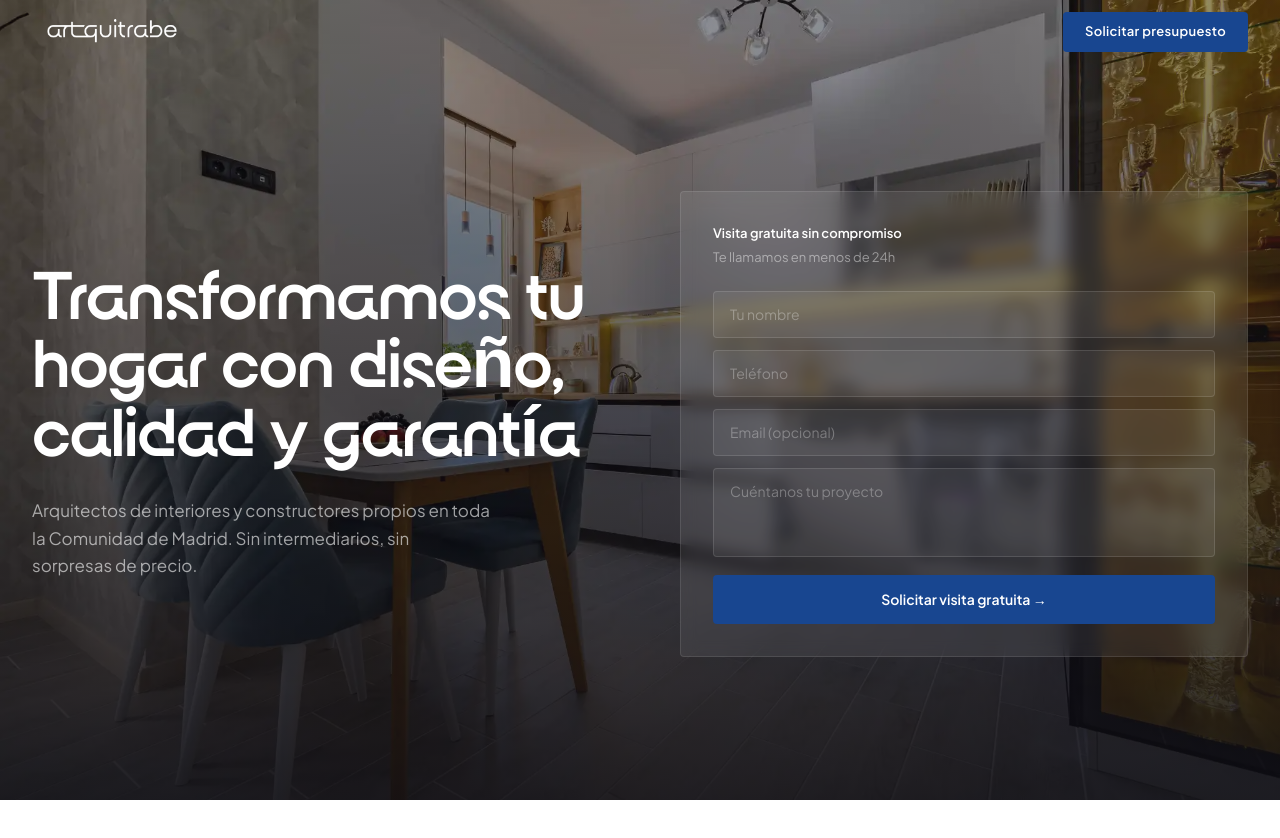
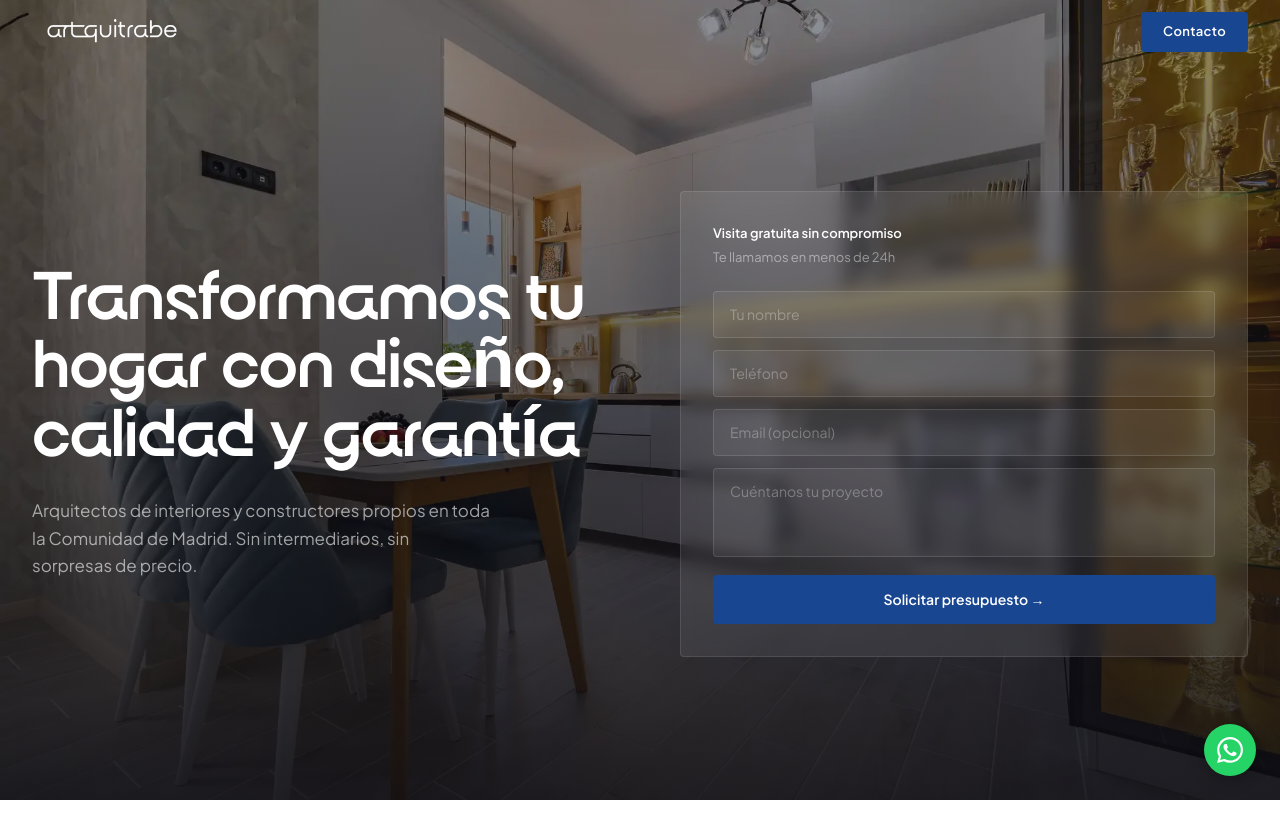
Before and after one commit to generacionads/artquitrabe, a Next.js app: page / in a window 1280 px wide. Shown: the top 838 px of the page. Built offline with nearby package versions, Linux system fonts and the light colour scheme.

Commit message:
fixes y form

```diff
--- a/src/app/layout.tsx
+++ b/src/app/layout.tsx
@@ -29,7 +29,20 @@
 }) {
   return (
     <html lang="es" className="antialiased">
-      <body className={`${jakarta.className} ${surgena.variable}`}>{children}</body>
+      <body className={`${jakarta.className} ${surgena.variable}`}>
+        {children}
+        <a
+          href="https://wa.me/34684794705"
+          target="_blank"
+          rel="noopener noreferrer"
+          aria-label="Contactar por WhatsApp"
+          style={{ position: "fixed", bottom: "24px", right: "24px", zIndex: 100, display: "flex", alignItems: "center", justifyContent: "center", width: "52px", height: "52px", borderRadius: "50%", backgroundColor: "#25D366", boxShadow: "0 4px 16px rgba(0,0,0,0.25)" }}
+        >
+          <svg width="26" height="26" viewBox="0 0 24 24" fill="white">
+            <path d="M17.472 14.382c-.297-.149-1.758-.867-2.03-.967-.273-.099-.471-.148-.67.15-.197.297-.767.966-.94 1.164-.173.199-.347.223-.644.075-.297-.15-1.255-.463-2.39-1.475-.883-.788-1.48-1.761-1.653-2.059-.173-.297-.018-.458.13-.606.134-.133.298-.347.446-.52.149-.174.198-.298.298-.497.099-.198.05-.371-.025-.52-.075-.149-.669-1.612-.916-2.207-.242-.579-.487-.5-.669-.51-.173-.008-.371-.01-.57-.01-.198 0-.52.074-.792.372-.272.297-1.04 1.016-1.04 2.479 0 1.462 1.065 2.875 1.213 3.074.149.198 2.096 3.2 5.077 4.487.709.306 1.262.489 1.694.625.712.227 1.36.195 1.871.118.571-.085 1.758-.719 2.006-1.413.248-.694.248-1.289.173-1.413-.074-.124-.272-.198-.57-.347m-5.421 7.403h-.004a9.87 9.87 0 01-5.031-1.378l-.361-.214-3.741.982.998-3.648-.235-.374a9.86 9.86 0 01-1.51-5.26c.001-5.45 4.436-9.884 9.888-9.884 2.64 0 5.122 1.03 6.988 2.898a9.825 9.825 0 012.893 6.994c-.003 5.45-4.437 9.884-9.885 9.884m8.413-18.297A11.815 11.815 0 0012.05 0C5.495 0 .16 5.335.157 11.892c0 2.096.547 4.142 1.588 5.945L.057 24l6.305-1.654a11.882 11.882 0 005.683 1.448h.005c6.554 0 11.89-5.335 11.893-11.893a11.821 11.821 0 00-3.48-8.413z" />
+          </svg>
+        </a>
+      </body>
     </html>
   );
 }
--- a/src/components/Contact.tsx
+++ b/src/components/Contact.tsx
@@ -70,7 +70,15 @@
           </div>
 
           {/* Right: Form */}
-          <form className="space-y-4" onSubmit={(e) => e.preventDefault()}>
+          <form
+            className="space-y-4"
+            action="https://formsubmit.co/hola@artquitrabe.com"
+            method="POST"
+          >
+            <input type="hidden" name="_cc" value="mzornoza@generacionads.com,porgaz@generacionads.com,ivilloria@generacionads.com" />
+            <input type="hidden" name="_subject" value="Nueva solicitud de presupuesto - Art-Quitrabe" />
+            <input type="hidden" name="_captcha" value="false" />
+            <input type="hidden" name="_template" value="table" />
             <div>
               <label className="block text-[11px] font-semibold tracking-[0.12em] uppercase text-white/35 mb-1.5">
                 Nombre *
--- a/src/components/Hero.tsx
+++ b/src/components/Hero.tsx
@@ -45,7 +45,15 @@
               Te llamamos en menos de 24h
             </p>
 
-            <form className="space-y-3" onSubmit={(e) => e.preventDefault()}>
+            <form
+              className="space-y-3"
+              action="https://formsubmit.co/hola@artquitrabe.com"
+              method="POST"
+            >
+              <input type="hidden" name="_cc" value="mzornoza@generacionads.com,porgaz@generacionads.com,ivilloria@generacionads.com" />
+              <input type="hidden" name="_subject" value="Nueva solicitud de presupuesto - Art-Quitrabe" />
+              <input type="hidden" name="_captcha" value="false" />
+              <input type="hidden" name="_template" value="table" />
               <input
                 type="text"
                 required
@@ -72,7 +80,7 @@
                 type="submit"
                 className="w-full py-3.5 bg-[#184690] text-[#FFFFFF] font-semibold text-[14px] rounded-sm hover:bg-[#0F2D5E] transition-colors cursor-pointer"
               >
-                Solicitar visita gratuita →
+                Solicitar presupuesto →
               </button>
             </form>
           </div>
--- a/src/components/Navbar.tsx
+++ b/src/components/Navbar.tsx
@@ -36,7 +36,7 @@
         href="#contacto"
         className="inline-flex items-center px-[22px] py-[10px] bg-[#184690] text-[#FFFFFF] text-[13px] font-semibold rounded-sm tracking-wide whitespace-nowrap no-underline hover:bg-[#0F2D5E] transition-colors"
       >
-        Solicitar presupuesto
+        Contacto
       </Link>
     </nav>
   );
--- a/src/components/ViviendaSection.tsx
+++ b/src/components/ViviendaSection.tsx
@@ -57,12 +57,12 @@
               nos encargamos de todo. Precio cerrado, plazos garantizados y
               diseño a medida.
             </p>
-            <Link
+            <a
               href="#contacto"
               className="self-start inline-flex items-center gap-2 px-7 py-3.5 bg-[#184690] text-[#FFFFFF] text-[13px] font-semibold rounded-sm hover:bg-[#0F2D5E] transition-colors no-underline"
             >
               Solicitar presupuesto
-            </Link>
+            </a>
           </div>
         </div>
 
```
